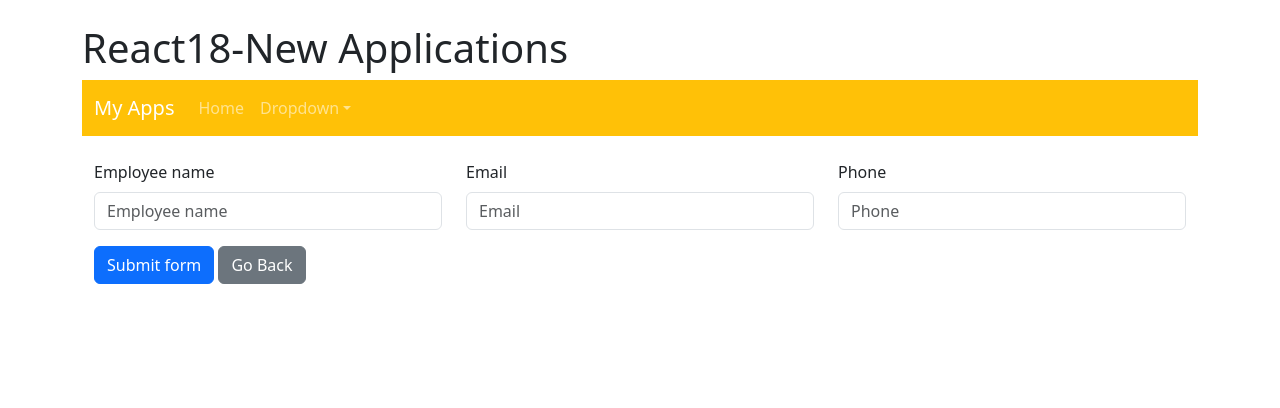
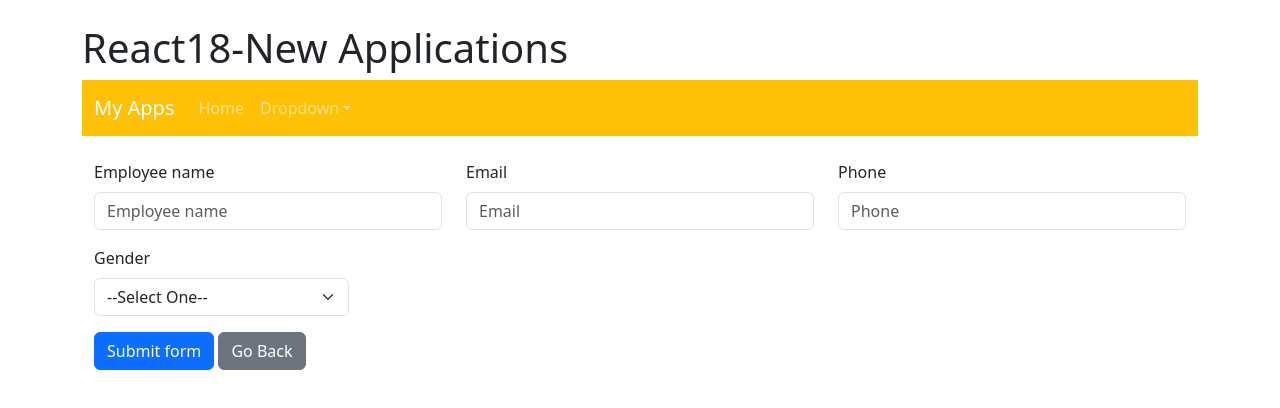
Before and after one commit to sayan-roni-96/react18-demo-apps-sayan, a React (Create React App) app: page /employeeadd in a window 1280 px wide. Shown: the top 408 px of the page. Built offline with nearby package versions, Linux system fonts and the light colour scheme.

Commit message:
Add Employee with gender done

```diff
--- a/db.json
+++ b/db.json
@@ -4,19 +4,22 @@
       "id": "b9904bd2-abeb-439d-8f88-f0aee4efc755",
       "employeename": "Ritam Das",
       "email": "ritam@yahoo.com",
-      "phone": "9874584521"
+      "phone": "9874584521",
+      "gender": "Male"
     },
     {
       "employeename": "Sujay Mandal",
       "email": "sujay@yahoo.com",
       "phone": "11194584578",
-      "id": "bfb2cfe0-0c57-493d-9d88-ed11a80dd1bf"
+      "id": "bfb2cfe0-0c57-493d-9d88-ed11a80dd1bf",
+      "gender": "Male"
     },
     {
-      "id": "63558359-1122-4f95-b4f0-76c86c137698",
-      "employeename": " vbv",
-      "email": "vc@gmail.com",
-      "phone": "4235456"
+      "id": "a7403ded-3210-401a-8994-a55b0edf0e7a",
+      "employeename": "Suhana",
+      "email": "suhana@yahoo.com",
+      "phone": "7894561286",
+      "gender": "Female"
     }
   ]
 }
--- a/package.json
+++ b/package.json
@@ -23,6 +23,7 @@
     "on": "react-scripts --openssl-legacy-provider start",
     "dev": "concurrently \"react-scripts start\" \"json-server --watch db.json --port 3079\"",
     "nom": "concurrently \"react-scripts start\" \"json-server --watch newstudent.json --port 3080\"",
+    "start:dev": "concurrently \"react-scripts start\" \"json-server --watch db.json --port 3079\" \"json-server --watch newstudent.json --port 3080\"",
     "build": "react-scripts build",
     "test": "react-scripts test",
     "eject": "react-scripts eject"
--- a/src/pages/appUsingJsonServer/EmployeeAdd.js
+++ b/src/pages/appUsingJsonServer/EmployeeAdd.js
@@ -10,6 +10,7 @@ const EmployeeAdd = () => {
     empName: '',
     empEmail: '',
     empPhone: '',
+    empGender: '',
   });
 
   const [errorMsg, setErrorMsg] = useState('');
@@ -19,7 +20,8 @@ const EmployeeAdd = () => {
     if (
       !employeeAddField.empName ||
       !employeeAddField.empEmail ||
-      !employeeAddField.empPhone
+      !employeeAddField.empPhone ||
+      !employeeAddField.empGender
     ) {
       setErrorMsg('Please fill all fields');
       setTimeout(() => {
@@ -31,6 +33,7 @@ const EmployeeAdd = () => {
         employeename: employeeAddField.empName,
         email: employeeAddField.empEmail,
         phone: employeeAddField.empPhone,
+        gender: employeeAddField.empGender,
       };
       axios
         .post(`${process.env.REACT_APP_JSON_URL}/employee`, newData)
@@ -50,6 +53,8 @@ const EmployeeAdd = () => {
         });
     }
   };
+
+  console.log('empGender=>', employeeAddField.empGender);
 
   return (
     <div className="container mt-4">
@@ -102,37 +107,43 @@ const EmployeeAdd = () => {
             </InputGroup>
           </Form.Group>
         </Row>
-        {/* <Row className="mb-3">
-          <Form.Group as={Col} md="6" controlId="validationCustom03">
-            <Form.Label>City</Form.Label>
-            <Form.Control type="text" placeholder="City"  />
-            <Form.Control.Feedback type="invalid">
+        <Row className="mb-3">
+          <Form.Group as={Col} md="3" controlId="validationCustom03">
+            <Form.Label>Gender</Form.Label>
+            <Form.Select
+              aria-label="Default select example"
+              value={employeeAddField.empGender}
+              onChange={(e) => {
+                setEmployeeAddField({
+                  ...employeeAddField,
+                  empGender: e.target.value,
+                });
+              }}
+            >
+              <option value="">--Select One--</option>
+              <option value="Male">Male</option>
+              <option value="Female">Female</option>
+              <option value="Others">Others</option>
+            </Form.Select>
+            {/* <Form.Control.Feedback type="invalid">
               Please provide a valid city.
-            </Form.Control.Feedback>
+            </Form.Control.Feedback> */}
           </Form.Group>
-          <Form.Group as={Col} md="3" controlId="validationCustom04">
+          {/* <Form.Group as={Col} md="3" controlId="validationCustom04">
             <Form.Label>State</Form.Label>
-            <Form.Control type="text" placeholder="State"  />
+            <Form.Control type="text" placeholder="State" />
             <Form.Control.Feedback type="invalid">
               Please provide a valid state.
             </Form.Control.Feedback>
           </Form.Group>
           <Form.Group as={Col} md="3" controlId="validationCustom05">
             <Form.Label>Zip</Form.Label>
-            <Form.Control type="text" placeholder="Zip"  />
+            <Form.Control type="text" placeholder="Zip" />
             <Form.Control.Feedback type="invalid">
               Please provide a valid zip.
             </Form.Control.Feedback>
-          </Form.Group>
-        </Row> */}
-        {/* <Form.Group className="mb-3">
-          <Form.Check
-
-            label="Agree to terms and conditions"
-            feedback="You must agree before submitting."
-            feedbackType="invalid"
-          />
-        </Form.Group> */}
+          </Form.Group> */}
+        </Row>
         <Button type="submit">Submit form</Button>{' '}
         <Link className="btn btn-secondary" to={'/employeelist'}>
           Go Back
--- a/src/pages/appUsingJsonServer/EmployeeList.js
+++ b/src/pages/appUsingJsonServer/EmployeeList.js
@@ -40,10 +40,10 @@ const EmployeeList = () => {
   };
 
   const viewClick = (vData) => {
-     navigate(`/employeedetails/${vData.id}`, {
-       state: { singledata: vData },
-     });
-    console.log('vData=>',vData);
+    navigate(`/employeedetails/${vData.id}`, {
+      state: { singledata: vData },
+    });
+    console.log('vData=>', vData);
   };
 
   const deleteClick = (delEmp) => {
@@ -80,6 +80,7 @@ const EmployeeList = () => {
               <th>#</th>
               <th>Employee Name </th>
               <th>Email</th>
+              <th>Gender</th>
               <th>Phone</th>
               <th>Action</th>
             </tr>
@@ -92,9 +93,15 @@ const EmployeeList = () => {
                     <td>{index + 1}</td>
                     <td>{eData.employeename}</td>
                     <td>{eData.email}</td>
+                    <td>{eData.gender}</td>
                     <td>{eData.phone}</td>
                     <td>
-                      <Button variant="success" onClick={() => viewClick(eData)}>View</Button>{' '}
+                      <Button
+                        variant="success"
+                        onClick={() => viewClick(eData)}
+                      >
+                        View
+                      </Button>{' '}
                       <Button
                         variant="warning"
                         onClick={() => editClick(eData)}
```
Also changed, not shown: src/pages/appUsingJsonServer/StudentList.js (+29 -25 lines), help.txt.
